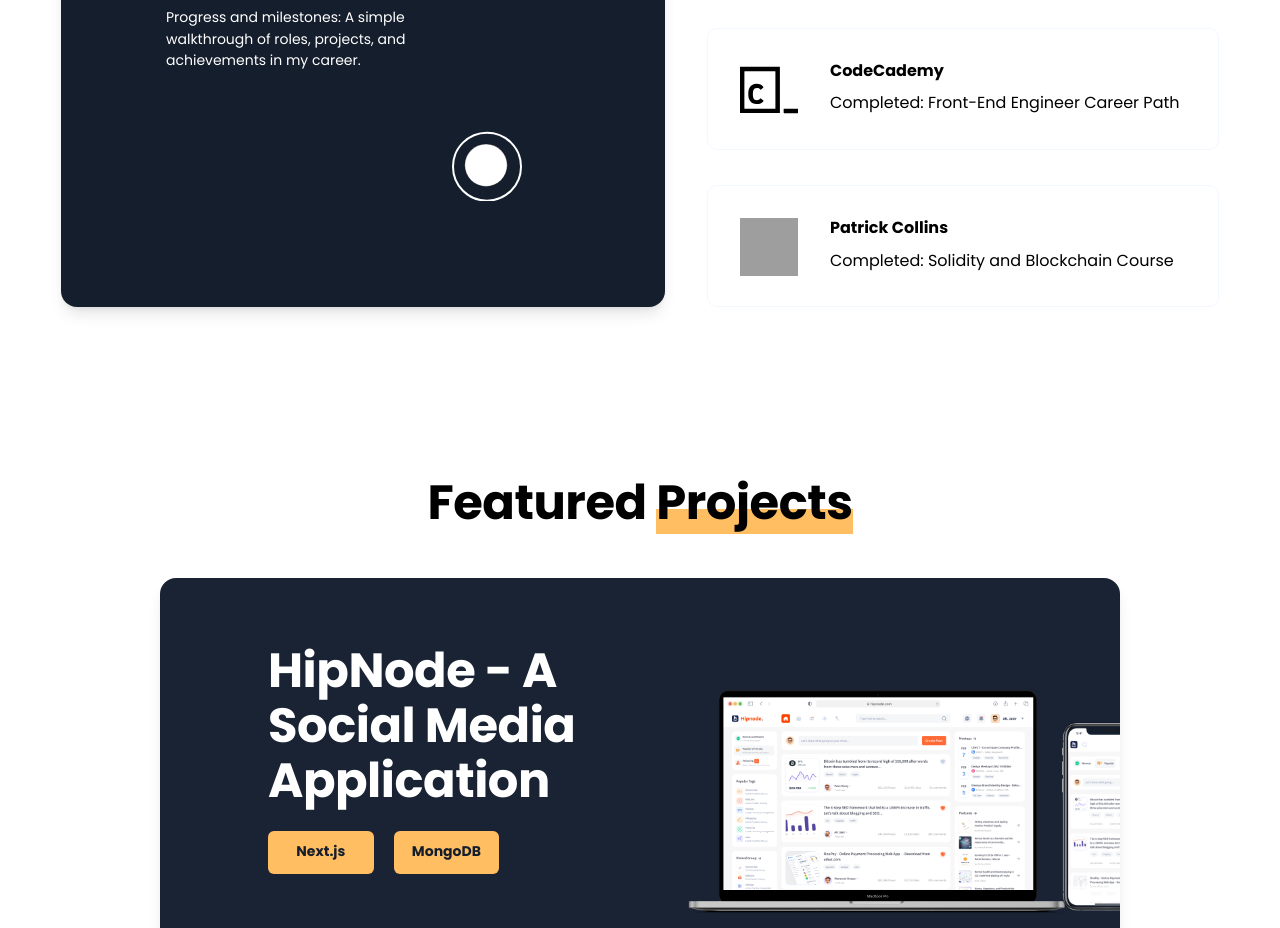
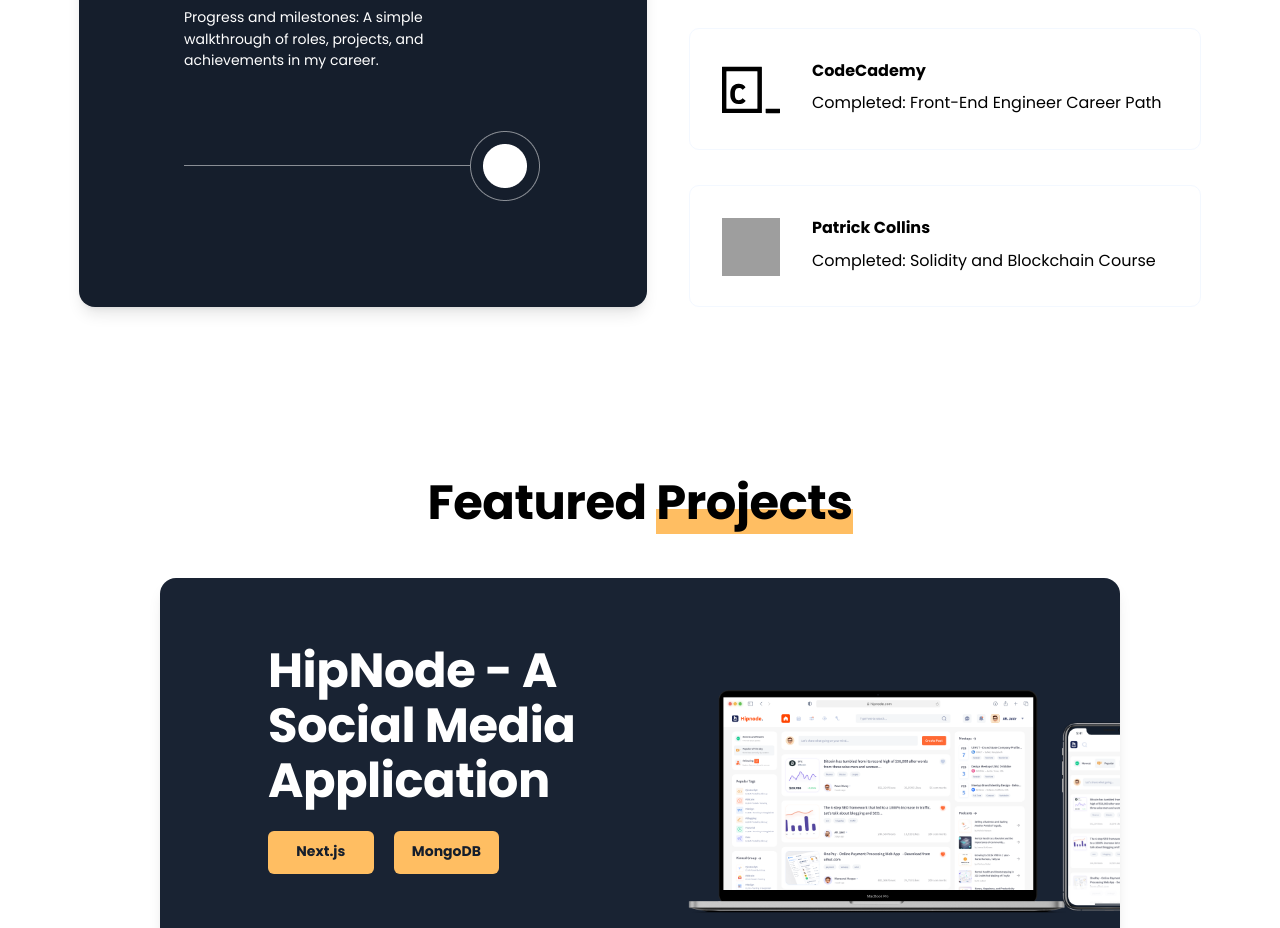
Before and after one commit to austinmargarone/portfolio, a Next.js app: page / in a window 1280 px wide. Shown: the part 2640-3568 px from the top of the page. Built offline with nearby package versions, Linux system fonts and the light colour scheme; grey boxes are pictures that could not be loaded.

Commit message:
fix: Work Exp card

```diff
--- a/components/homepage/WorkExp.tsx
+++ b/components/homepage/WorkExp.tsx
@@ -1,6 +1,6 @@
 import React from "react";
 import WorkExpCard from "./WorkExpCard";
-import { EcIn, LineExp, EcOut } from "@/components/svg";
+import Image from "next/image";
 
 type Props = {};
 
@@ -18,46 +18,22 @@ const WorkExp = (props: Props) => {
           </p>
           <div className="flex shrink-0 md:hidden">
             <div className="flex pt-[1.25rem]">
-              <LineExp
-                className="w-[211px] stroke-white dark:stroke-black"
-                alt="Line"
-              />
-            </div>
-            <div className="flex">
-              <EcIn
-                className="stroke-white stroke-1 dark:stroke-black"
-                width={58}
+              <Image
+                src={"/Line&Ball.png"}
+                alt={"Line & Ball"}
+                width={269}
                 height={58}
-                alt="Eclipesout"
-              />
-              <EcOut
-                className="absolute ml-3 mt-3 flex fill-white dark:fill-black"
-                width={34}
-                height={34}
-                alt="Eclipesin"
               />
             </div>
           </div>
           <div className="hidden md:flex">
             <div className="flex shrink-0 content-center">
-              <div className="flex pt-[1.52rem]">
-                <LineExp
-                  className="w-[286px] stroke-white dark:stroke-black"
-                  alt="Line"
-                />
-              </div>
               <div className="flex">
-                <EcIn
-                  className="stroke-white dark:stroke-black"
-                  width={70}
+                <Image
+                  src={"/Line&Ball.png"}
+                  alt={"Line & Ball"}
+                  width={356}
                   height={70}
-                  alt="Eclipesout"
-                />
-                <EcOut
-                  className="absolute ml-3 mt-3 flex fill-white dark:fill-black"
-                  width={44}
-                  height={44}
-                  alt="Eclipesin"
                 />
               </div>
             </div>
```
Also changed, not shown: public/Line&Ball.png (added).
